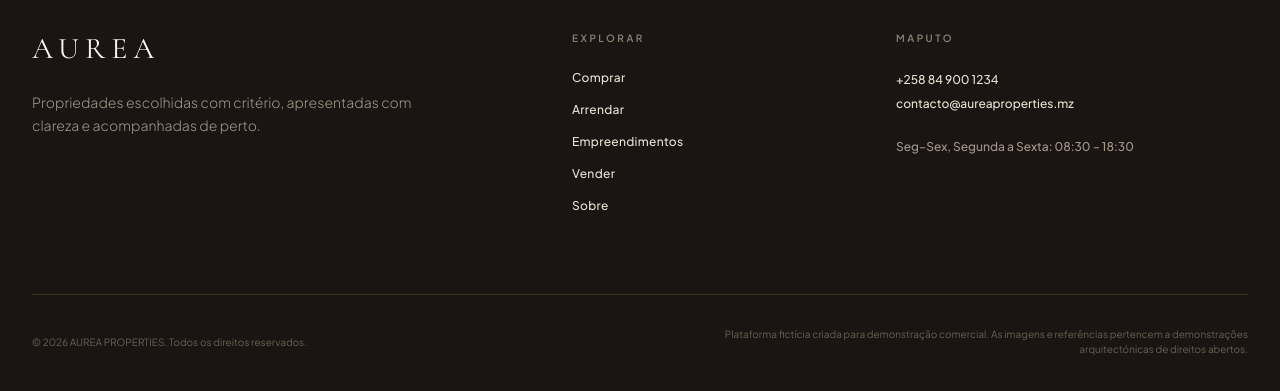
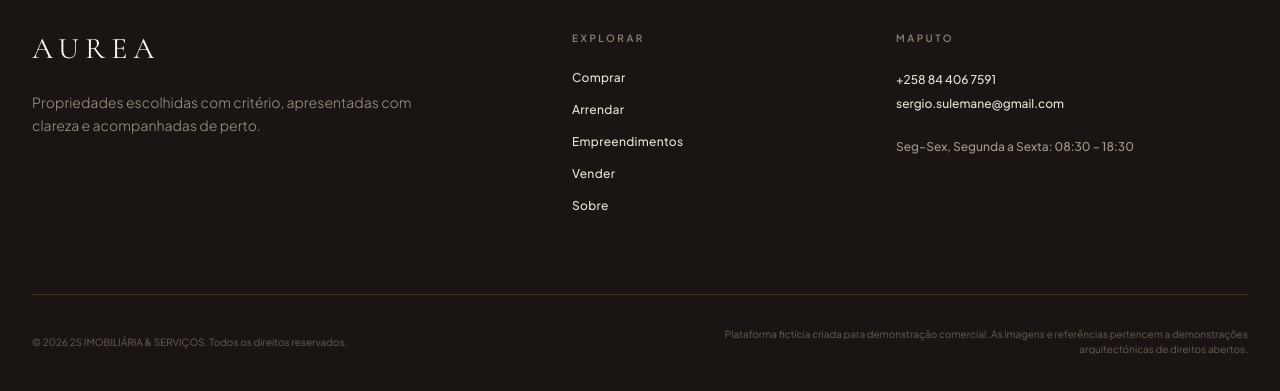
Before and after one commit to yunildothovela29-cloud/AUREA1, a React (Vite) app: page / in a window 1280 px wide. Shown: the part 5463-5854 px from the top of the page. Built offline with nearby package versions, Linux system fonts and the light colour scheme.

Commit message:
Rebrand contact and WhatsApp configuration for 2S

```diff
--- a/src/data/config.ts
+++ b/src/data/config.ts
@@ -1,65 +1,38 @@
-/**
- * Global Brand & Contact Configuration
- * All corporate identity values are centralized here for immediate customization.
- */
-
 export const BRAND_CONFIG = {
-  // Brand identity
-  name: 'AUREA PROPERTIES',
-  introBrandSymbol: 'X',
-  introSubtitle: 'Acesso Privado',
-  legalName: 'Aurea Real Estate & Architecture Advisory Lda.',
-  tagline: 'Espaços que combinam consigo',
-  subtagline: 'Propriedades seleccionadas para viver, investir e começar uma nova etapa em Maputo.',
-  subbrand: 'Mediação Imobiliária & Arquitectura',
-
-  // Commercial contact points (fictitious, customizable)
-  phone: '+258 84 900 1234',
-  phoneDisplay: '+258 84 900 1234',
-  secondaryPhone: '+258 21 490 888',
-  email: 'contacto@aureaproperties.mz',
-  salesEmail: 'vendas@aureaproperties.mz',
-
-  // WhatsApp config: phone digits only, no symbols
-  whatsappNumber: '258849001234',
-  whatsappDefaultMessage: 'Olá, gostaria de obter informações sobre as propriedades da Aurea Properties.',
-
-  // Physical headquarters
-  location: {
-    street: 'Avenida Julius Nyerere, 1420',
-    building: 'Edifício Zenith Corporate, 7º Andar',
-    neighborhood: 'Polana Cimento B',
-    city: 'Maputo',
-    country: 'Moçambique',
-  },
-
-  // Office hours
-  officeHours: {
-    weekdays: 'Segunda a Sexta: 08:30 – 18:30',
-    saturdays: 'Sábado: 09:00 – 14:00',
-    sundays: 'Domingo: Apenas visitas pré-agendadas',
-  },
-
-  // Social links (placeholders for business presence)
-  social: {
-    instagram: 'https://instagram.com',
-    linkedin: 'https://linkedin.com',
-    facebook: 'https://facebook.com',
-  },
+  name: '2S IMOBILIÁRIA & SERVIÇOS',
+  shortName: '2S',
+  tagline: 'Casas certas. Escolhas simples.',
+  subtagline: 'Encontre casas e outros imóveis disponíveis em Maputo, veja os detalhes e marque uma visita directamente com a nossa equipa.',
+  phone: '+258 84 406 7591',
+  phoneDisplay: '+258 84 406 7591',
+  email: 'sergio.sulemane@gmail.com',
+  whatsappNumber: '258844067591',
+  whatsappDefaultMessage: 'Olá, gostaria de obter informações sobre os imóveis da 2S Imobiliária & Serviços.',
+  admin: { email: 'sergio.sulemane@gmail.com', whatsappNumber: '258844067591' },
+  location: { city: 'Maputo', country: 'Moçambique' },
+  officeHours: { weekdays: 'Segunda a Sexta: 08:30 – 18:30', saturdays: 'Sábado: 09:00 – 14:00' },
 };
 
-/**
- * Builds a direct WhatsApp message URL for general inquiries or specific properties
- */
 export function getWhatsAppUrl(customText?: string): string {
   const text = encodeURIComponent(customText || BRAND_CONFIG.whatsappDefaultMessage);
-  return `https://wa.me/${BRAND_CONFIG.whatsappNumber}?text=${text}`;
+  return 'https://wa.me/' + BRAND_CONFIG.whatsappNumber + '?text=' + text;
 }
 
-/**
- * Builds a direct WhatsApp inquiry URL mentioning a specific property
- */
 export function getPropertyWhatsAppUrl(propertyTitle: string, propertyId: string): string {
-  const text = `Olá, gostaria de saber mais informações sobre o imóvel "${propertyTitle}" (Ref: ${propertyId}) disponível na Aurea Properties.`;
-  return getWhatsAppUrl(text);
+  return getWhatsAppUrl('Olá, gostaria de saber mais informações sobre a propriedade "' + propertyTitle + '" (Ref: ' + propertyId + ').');
 }
+
+export function getVisitWhatsAppUrl(data: {
+  clientName: string; clientPhone: string; clientEmail: string;
+  propertyTitle: string; propertyId: string; preferredDate: string; preferredTime: string;
+}): string {
+  const message = [
+    'Olá Sérgio, chamo-me ' + data.clientName + '.',
+    'Gostei da propriedade "' + data.propertyTitle + '" (Ref: ' + data.propertyId + ') e quero marcar uma visita.',
+    'Dia: ' + data.preferredDate,
+    'Hora: ' + data.preferredTime,
+    'Meu telefone: ' + data.clientPhone,
+    'Meu email: ' + data.clientEmail,
+  ].join('\n');
+  return 'https://wa.me/' + BRAND_CONFIG.admin.whatsappNumber + '?text=' + encodeURIComponent(message);
+}
```
